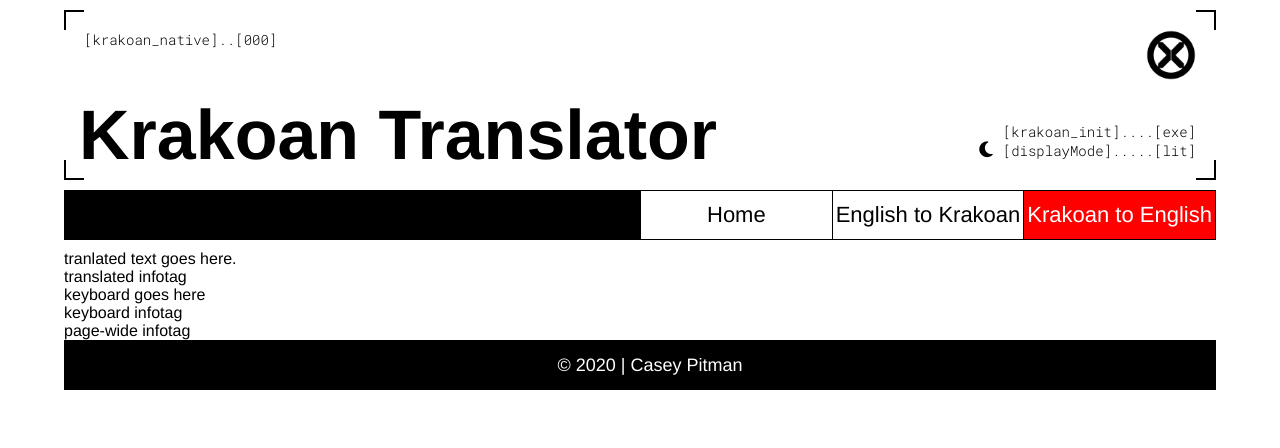
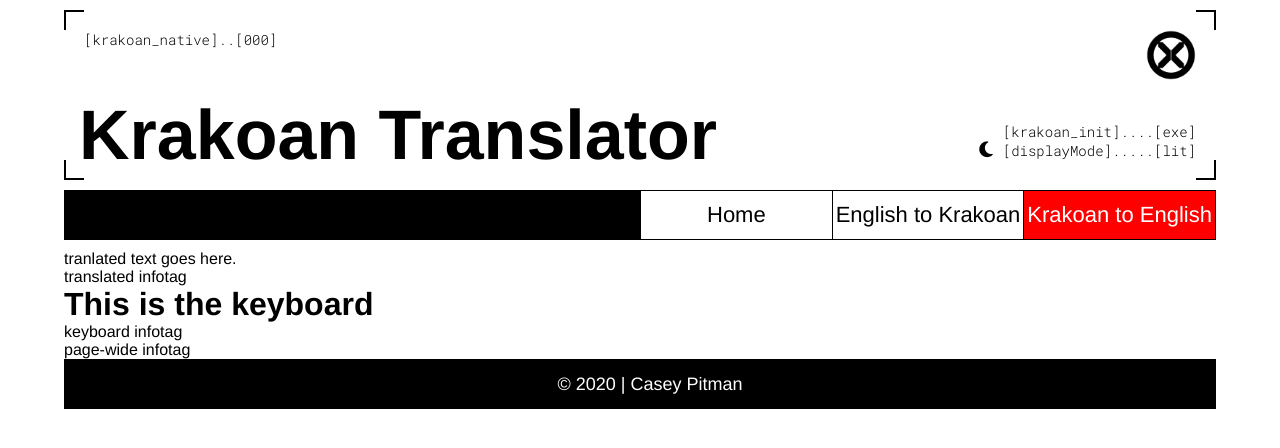
Before and after one commit to CaseyPitman/krakoan-translator, a React (Create React App) app: page /#/krakoan-to-english in a window 1280 px wide. Shown: the top 448 px of the page. Built offline with nearby package versions, Linux system fonts and the light colour scheme.

Commit message:
Created Keyboard.js component.

```diff
--- /dev/null
+++ b/src/components/Keyboard.js
@@ -0,0 +1,15 @@
+//This component renders the krakoan keyboard
+
+import React from 'react';
+
+
+const Keyboard = () =>{
+
+   return (
+      <div className = 'keyboard'>
+         <h1>This is the keyboard</h1>
+      </div>
+   )
+}
+
+export default Keyboard
--- a/src/components/KrakoanTranslate.js
+++ b/src/components/KrakoanTranslate.js
@@ -1,6 +1,11 @@
 //This component translates Krakoan to English
 
 import React from "react";
+
+//Components
+import Keyboard from './Keyboard'
+
+//Styles
 
 import '../css/krakoan-translate.css'
 
@@ -12,9 +17,7 @@ const KrakoanTranslate = () => {
           tranlated text goes here.
         </div>
         translated infotag
-        <div className = 'keyboard'>
-          keyboard goes here
-        </div>
+        <Keyboard />
         keyboard infotag
       </div>
     page-wide infotag
```
Also changed, not shown: 1 other file (tests, documents, lock files or other folders).
